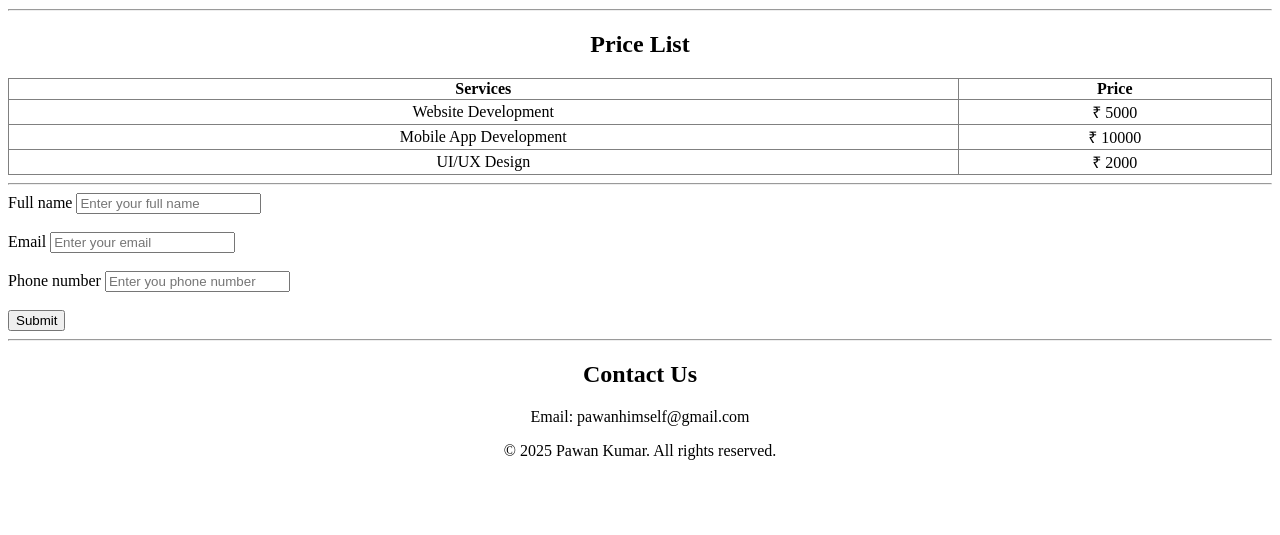
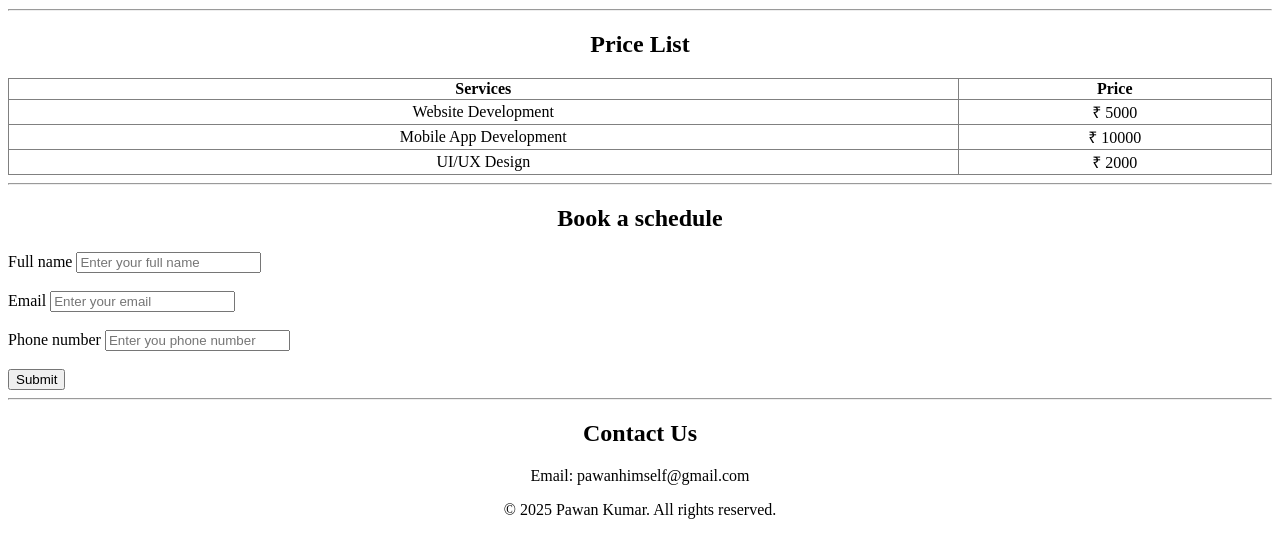
Before and after one commit to Pawanhimself/mern-project-1, a plain HTML site: page index.html in a window 1280 px wide. Shown: the part 1155-1690 px from the top of the page. Before the commit the page ends 1631 px from the top, so only its background shows below. Drawn offline with Linux system fonts and the light colour scheme.

Commit message:
Update index.html

```diff
--- a/index.html
+++ b/index.html
@@ -65,6 +65,7 @@
     <hr />
 
     <section id="form">
+        <h2 style="text-align: center;">Book a schedule</h2>
         <form action="">
             <label for="fName">Full name</label>
             <input id="fName" type="text" placeholder="Enter your full name" required/>
```
